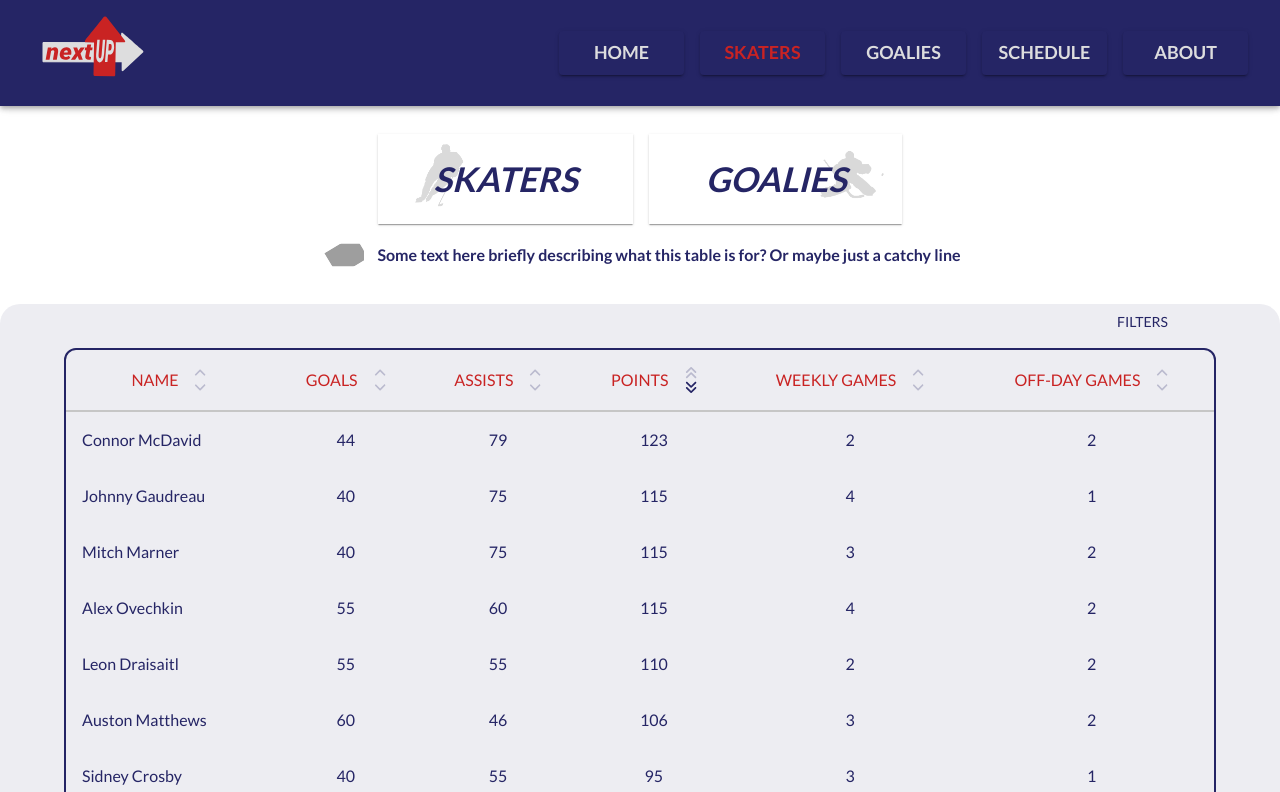
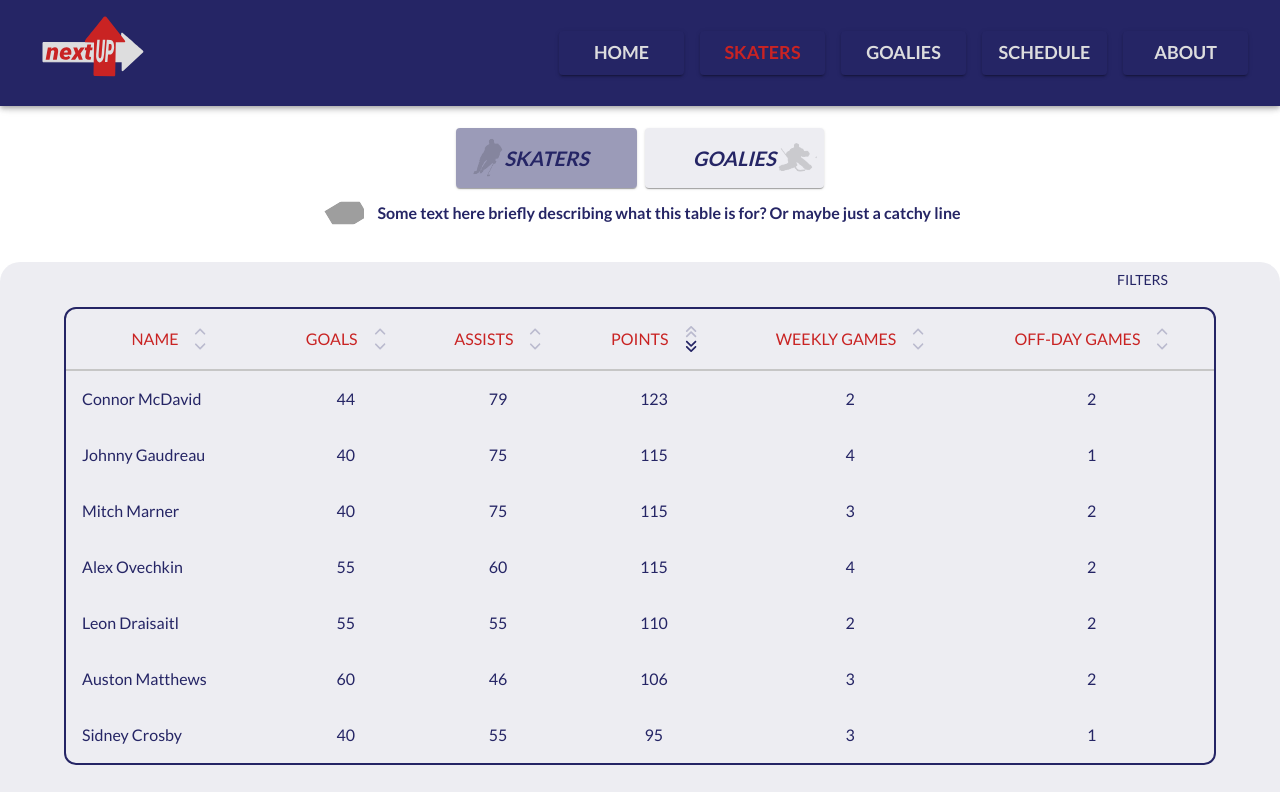
Before and after one commit to apreynolds1989/nextUP, a React (Create React App) app: page /nextUP/skaters in a window 1280 px wide. Shown: the top 792 px of the page. Built offline with nearby package versions, Linux system fonts and the light colour scheme; grey boxes are pictures that could not be loaded.

Commit message:
Set up state for toggle buttons to switch between player tables

```diff
--- a/src/assets/data/staticStats.js
+++ b/src/assets/data/staticStats.js
@@ -94,8 +94,8 @@ export const goalieHeaders = [{
         inputType: 'text',
     },
     {
-        columnName: 'GamesStarted',
-        field: 'gamesPlayed',
+        columnName: 'Games Started',
+        field: 'gamesStarted',
         inputType: 'number',
     },
     {
--- a/src/assets/theme.js
+++ b/src/assets/theme.js
@@ -39,6 +39,9 @@ export const gtTheme = createTheme({
         },
         h4: {
             textDecoration: 'underline',
+            fontStyle: 'italic',
+        },
+        h6: {
             fontStyle: 'italic',
         },
     },
@@ -85,14 +88,15 @@ export const bannerSX = {
 export const bannerSkaterBackground = {
     backgroundImage: `url(${skaterBackground})`,
     backgroundRepeat: 'no-repeat',
-    backgroundSize: '125px',
+    backgroundPosition: '-5px 5px',
+    backgroundSize: '75px',
 };
 
 export const bannerGoalieBackground = {
     backgroundImage: `url(${goalieBackground})`,
     backgroundRepeat: 'no-repeat',
-    backgroundPosition: '140px 0px',
-    backgroundSize: '125px',
+    backgroundPosition: '115px 5px',
+    backgroundSize: '75px',
 };
 
 export const bannerScheduleBackground = {
--- a/src/components/BannerPlayersToggle.jsx
+++ b/src/components/BannerPlayersToggle.jsx
@@ -1,4 +1,4 @@
-import { Box, Button, Typography } from '@mui/material';
+import { Box, Typography } from '@mui/material';
 import { Container } from '@mui/system';
 import React from 'react';
 import { bannerSX } from '../assets/theme';
@@ -6,6 +6,8 @@ import { BannerToggleButton } from './BannerToggleButton';
 import { ShootingPuck } from './ShootingPuck';
 
 export const BannerPlayersToggle = ({
+    displayedTable,
+    setDisplayedTable,
     backgroundOne,
     titleOne,
     backgroundTwo,
@@ -26,14 +28,22 @@ export const BannerPlayersToggle = ({
                         justifyContent: 'center',
                     }}
                 >
+                    <Box sx={{ paddingRight: 1 }}>
                         <BannerToggleButton
+                            displayedTable={displayedTable}
+                            setDisplayedTable={setDisplayedTable}
                             background={backgroundOne}
                             title={titleOne}
                         />
+                    </Box>
+                    <Box>
                         <BannerToggleButton
+                            displayedTable={displayedTable}
+                            setDisplayedTable={setDisplayedTable}
                             background={backgroundTwo}
                             title={titleTwo}
                         />
+                    </Box>
                 </Box>
                 <Box
                     sx={{
--- a/src/components/BannerToggleButton.jsx
+++ b/src/components/BannerToggleButton.jsx
@@ -1,20 +1,30 @@
 import React from 'react';
-import { Box, Button, Typography } from '@mui/material';
+import { Button, Typography } from '@mui/material';
+import { palette } from '../assets/theme';
 
-export const BannerToggleButton = ({ background, title }) => {
+export const BannerToggleButton = ({
+    displayedTable,
+    setDisplayedTable,
+    background,
+    title,
+}) => {
     return (
-        <Button>
-            <Box
+        <Button
+            onClick={() => setDisplayedTable(title)}
             sx={{
                 boxShadow: 1,
                 ...background,
+                backgroundColor:
+                    displayedTable === title
+                        ? `${palette.gtBlue}75`
+                        : `${palette.gtBlue}15`,
             }}
         >
             <Typography
-                    variant='h4'
+                variant='h6'
                 sx={{
-                        paddingX: 7,
-                        paddingY: 3,
+                    paddingX: 5,
+                    paddingY: 1,
                     textAlign: 'center',
                     fontWeight: 'bold',
                     textDecoration: 'none',
@@ -22,7 +32,6 @@ export const BannerToggleButton = ({ background, title }) => {
             >
                 {title}
             </Typography>
-            </Box>
         </Button>
     );
 };
--- a/src/pages/Goalies.jsx
+++ b/src/pages/Goalies.jsx
@@ -1,7 +1,7 @@
 import React from 'react';
 import { bannerGoalieBackground, tableContainer } from '../assets/theme';
 import { Container } from '@mui/system';
-import { Banner } from '../components/Banner';
+import { Banner } from '../components/zzzRedundantBanner';
 
 export const Goalies = () => {
     return (
--- a/src/pages/Schedule.jsx
+++ b/src/pages/Schedule.jsx
@@ -2,7 +2,7 @@ import React from 'react';
 import { bannerScheduleBackground, tableContainer } from '../assets/theme';
 import { Box } from '@mui/material';
 import { Container } from '@mui/system';
-import { Banner } from '../components/Banner';
+import { Banner } from '../components/zzzRedundantBanner';
 import { ScheduleToggler } from '../components/ScheduleToggler';
 
 export const Schedule = () => {
--- a/src/pages/Skaters.jsx
+++ b/src/pages/Skaters.jsx
@@ -6,17 +6,23 @@ import {
     bannerGoalieBackground,
 } from '../assets/theme';
 import { Container } from '@mui/system';
-import { Banner } from '../components/Banner';
 import { BannerPlayersToggle } from '../components/BannerPlayersToggle';
 import { DoubleSortTable } from '../components/customTableComponents/DoubleSortTable';
-import { skaterHeaders, skaterData } from '../assets/data/staticStats';
+import {
+    goalieHeaders,
+    goalieData,
+    skaterHeaders,
+    skaterData,
+} from '../assets/data/staticStats';
 
 export const Skaters = ({ isMobileSize }) => {
-    const [displayedTable, setDisplayedTable] = useState();
+    const [displayedTable, setDisplayedTable] = useState('SKATERS');
 
     return (
         <>
             <BannerPlayersToggle
+                displayedTable={displayedTable}
+                setDisplayedTable={setDisplayedTable}
                 backgroundOne={bannerSkaterBackground}
                 titleOne='SKATERS'
                 backgroundTwo={bannerGoalieBackground}
@@ -37,6 +43,7 @@ export const Skaters = ({ isMobileSize }) => {
                         // border: '2px solid red',
                     }}
                 >
+                    {displayedTable === 'SKATERS' && (
                         <DoubleSortTable
                             columnConfig={skaterHeaders}
                             rowConfig={skaterData}
@@ -55,9 +62,29 @@ export const Skaters = ({ isMobileSize }) => {
                             dataTextColor={palette.gtBlue}
                             leftAlignedFields={['name']}
                             dataTextAlign={'left'}
-                        // How to do this?
-                        // dataTextAlign: cellKey === 'name' ? 'left' : 'center',
                         />
+                    )}
+                    {displayedTable === 'GOALIES' && (
+                        <DoubleSortTable
+                            columnConfig={goalieHeaders}
+                            rowConfig={goalieData}
+                            initialPrimaryField={{
+                                field: 'wins',
+                                sortStatus: 'desc',
+                            }}
+                            colsToHide={isMobileSize ? [1] : []}
+                            tableBorder={`2px solid ${palette.gtBlue}`}
+                            outerRadius={3}
+                            headerBgColor={'transparent'}
+                            headerTextColor={palette.gtRed}
+                            headerArrowColor={palette.gtBlue}
+                            dataBgColorOne={'transparent'}
+                            dataBgColorTwo={'white'}
+                            dataTextColor={palette.gtBlue}
+                            leftAlignedFields={['name']}
+                            dataTextAlign={'left'}
+                        />
+                    )}
                 </Container>
             </Container>
         </>
```
Also changed, not shown: src/components/zzzRedundantBanner.jsx (renamed from src/components/Banner.jsx). Lines whose indentation alone changed are shown as unchanged.
